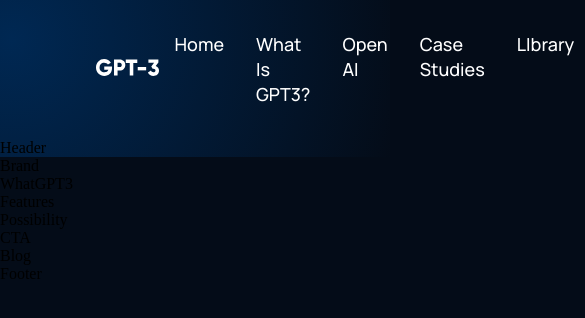
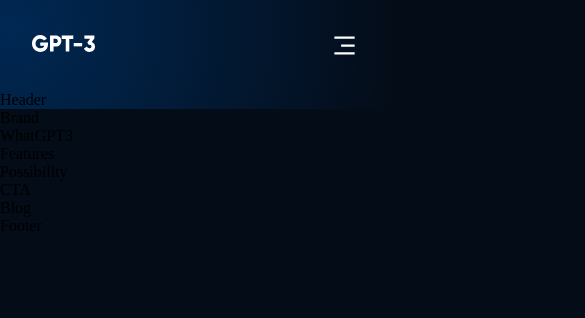
Before and after one commit to simone-capelli/gpt3-jsm, a React (Create React App) app: page / in a window 390 px wide. Shown: the top 318 px of the page, 585 px wide, since content can reach past the window. Built offline with nearby package versions, Linux system fonts and the light colour scheme.

Commit message:
Responsive Navbar!:sparkles: Mobile and Tablet version

```diff
--- a/src/components/navbar/Navbar.jsx
+++ b/src/components/navbar/Navbar.jsx
@@ -1,4 +1,4 @@
-import React from 'react';
+import React, { useState } from 'react';
 import { RiMenu3Line, RiCloseLine } from 'react-icons/ri';
 import logo from '../../assets/logo.svg';
 import './navbar.css';
@@ -6,14 +6,8 @@
 //gpt3__navbar-links -> this convention in called BEM
 // BEM -> Block Element Modifier
 
-const Navbar = () => {
-  return (
-    <div className="gpt3__navbar">
-      <div className="gpt3__navbar-links">
-        <div className="gpt3__navbar-links_logo">
-          <img src={logo} alt="logo" />
-        </div>
-        <div className="gpt3__navbar-links_container">
+const Menu = () => (
+  <>
     <p>
       <a href="#home">Home</a>
     </p>
@@ -29,12 +23,44 @@
     <p>
       <a href="#blog">LIbrary</a>
     </p>
+  </>
+);
+
+const Navbar = () => {
+  const [toggleMenu, setToggleMenu] = useState(false);
+
+  return (
+    <div className="gpt3__navbar">
+      <div className="gpt3__navbar-links">
+        <div className="gpt3__navbar-links_logo">
+          <img src={logo} alt="logo" />
+        </div>
+        <div className="gpt3__navbar-links_container">
+          <Menu />
         </div>
       </div>
       <div className="gpt3__navbar-sign">
         <p>Sign in</p>
         <button type="button">Sign up</button>
       </div>
+      <div className="gpt3__navbar-menu">
+        {toggleMenu ? (
+          <RiCloseLine color="#fff" size={27} onClick={() => setToggleMenu(false)} />
+        ) : (
+          <RiMenu3Line color="#fff" size={27} onClick={() => setToggleMenu(true)} />
+        )}
+        {toggleMenu && (
+          <div className="gpt3__navbar-menu_container scale-up-center">
+            <div className="gpt3__navbar-menu_container-links">
+              <Menu />
+            </div>
+            <div className="gpt3__navbar-menu_container-links-sign">
+              <p>Sign in</p>
+              <button type="button">Sign up</button>
+            </div>
+          </div>
+        )}
+      </div>
     </div>
   );
 };
--- a/src/components/navbar/navbar.css
+++ b/src/components/navbar/navbar.css
@@ -48,7 +48,7 @@
 }
 
 .gpt3__navbar-sign button,
-.gpt3__navbar-menu_container {
+.gpt3__navbar-menu_container button {
   padding: 0.5rem 1rem;
   color: #fff;
   background: #ff4820;
@@ -61,3 +61,72 @@
   outline: none;
   cursor: pointer;
 }
+
+.gpt3__navbar-menu {
+  margin-left: 1rem;
+  display: none;
+  position: relative;
+}
+
+.gpt3__navbar-menu svg {
+  cursor: pointer;
+}
+
+.gpt3__navbar-menu_container {
+  display: flex;
+  justify-content: flex-end;
+  align-items: flex-end;
+  flex-direction: column;
+
+  text-align: end;
+  background: var(--color-footer);
+  padding: 2rem;
+  position: absolute;
+  top: 40px;
+  right: 0;
+  margin-top: 1rem;
+  min-width: 210px;
+  border-radius: 5px;
+  box-shadow: 0 0 5 rgba(0, 0, 0, 0.2);
+}
+
+.gpt3__navbar-menu_container p {
+  margin: 1rem 0;
+}
+
+.gpt3__navbar-menu_container-links-sign {
+  display: none;
+}
+
+/* Tablet */
+@media screen and (max-width: 1050px) {
+  .gpt3__navbar-links_container {
+    display: none;
+  }
+  .gpt3__navbar-menu {
+    display: flex;
+  }
+}
+
+/* medium */
+@media screen and (max-width: 700px) {
+  .gpt3__navbar {
+    padding: 2rem 4rem;
+  }
+}
+
+/* Mobile */
+@media screen and (max-width: 550px) {
+  .gpt3__navbar {
+    padding: 2rem;
+  }
+  .gpt3__navbar-sign {
+    display: none;
+  }
+  .gpt3__navbar-menu_container {
+    top: 20px;
+  }
+  .gpt3__navbar-menu_container-links-sign {
+    display: block;
+  }
+}
```
Also changed, not shown: .prettierrc.js (added). Lines whose indentation alone changed are shown as unchanged.
